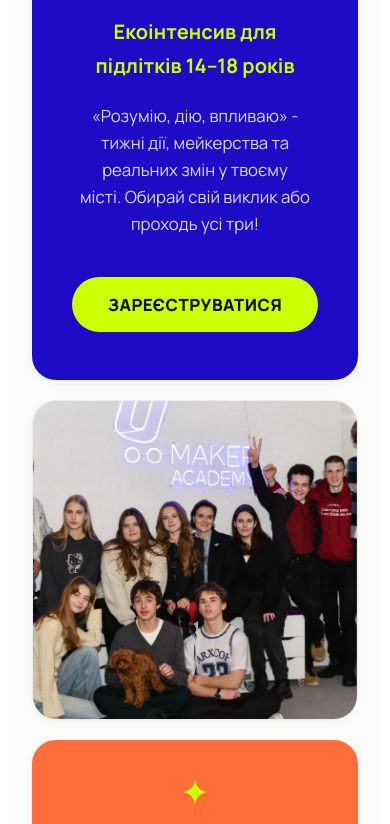
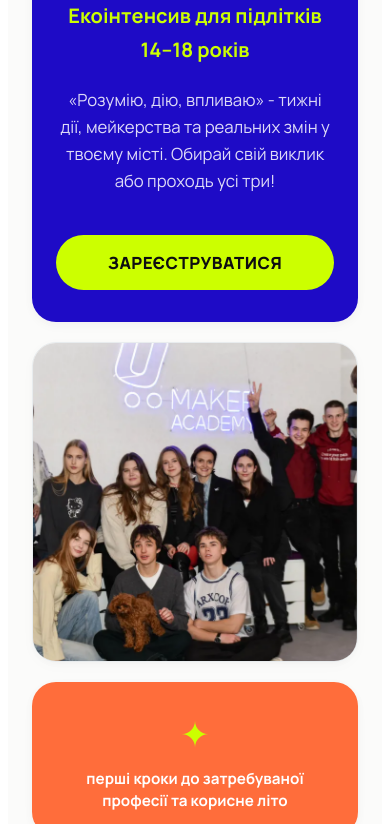
Before and after one commit to DmytroPrykhodko/Camp-umaker-academy, a plain HTML site: page landing-page/index.html in a window 390 px wide. Shown: the part 346-1170 px from the top of the page. Drawn offline with nearby package versions, Linux system fonts and the light colour scheme.

Commit message:
before cheks

```diff
--- a/landing-page/css/styles.css
+++ b/landing-page/css/styles.css
@@ -578,6 +578,19 @@
   .umaker-camp-wrapper .uec-bento-card--small-blue,
   .umaker-camp-wrapper .uec-bento-card--small-orange {
     grid-column: span 12;
+  }
+
+  .umaker-camp-wrapper .uec-bento-card--large-blue {
+    padding: 32px 24px;
+  }
+
+  .umaker-camp-wrapper .uec-btn {
+    width: 100%;
+    justify-content: center;
+  }
+
+  .umaker-camp-wrapper .camp-bio-img-wrap {
+    height: 250px;
   }
 }
 
```
